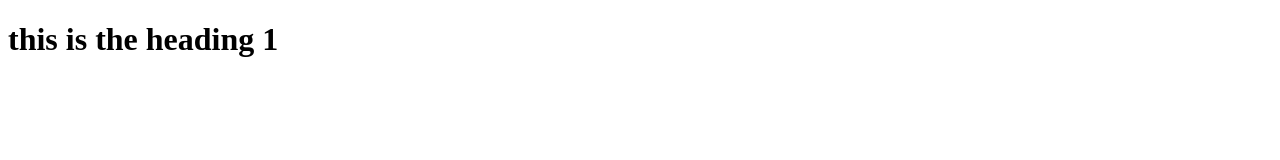
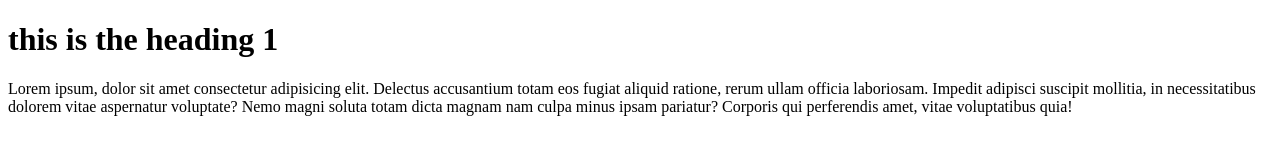
Before and after one commit to Kuldeeprathor1/Proj_1, a plain HTML site: page index.html in a window 1280 px wide. Drawn offline with Linux system fonts and the light colour scheme.

Commit message:
update html

```diff
--- a/index.html
+++ b/index.html
@@ -8,6 +8,7 @@
 <body>
 
     <h1>this is the heading 1</h1>
+    <p>Lorem ipsum, dolor sit amet consectetur adipisicing elit. Delectus accusantium totam eos fugiat aliquid ratione, rerum ullam officia laboriosam. Impedit adipisci suscipit mollitia, in necessitatibus dolorem vitae aspernatur voluptate? Nemo magni soluta totam dicta magnam nam culpa minus ipsam pariatur? Corporis qui perferendis amet, vitae voluptatibus quia!</p>
 
 
 </body>
```
